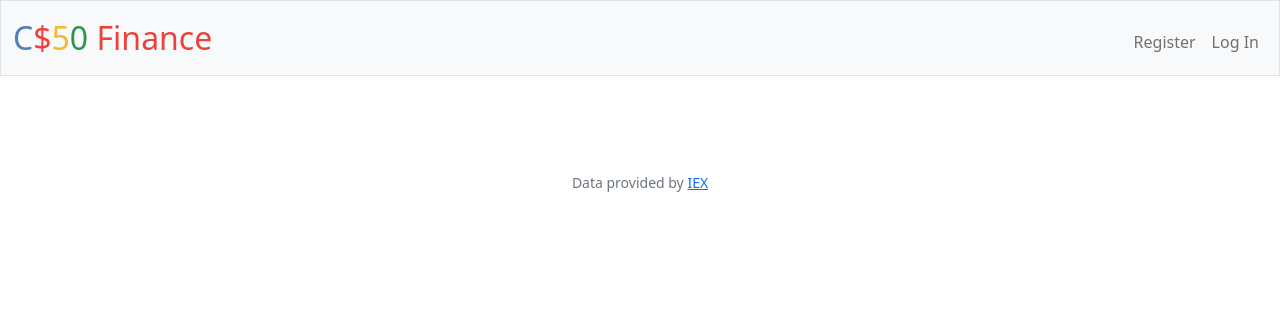
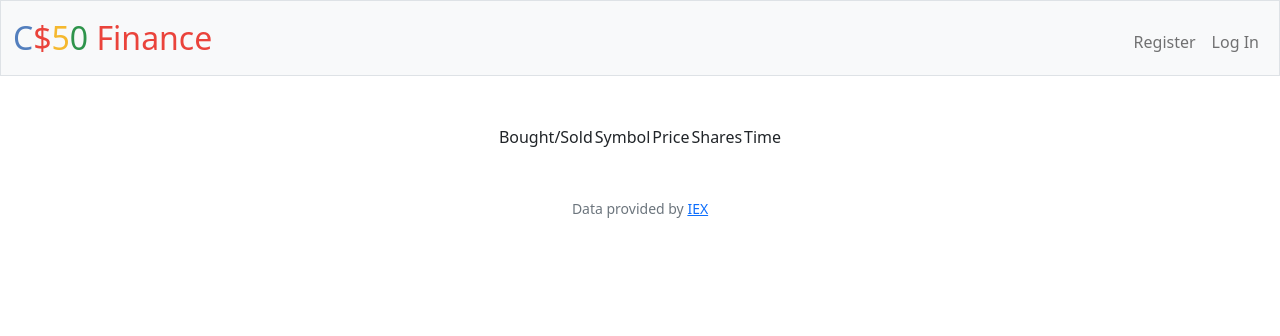
Before and after one commit to kumarpreetham09/CS50-Projects, a Flask app: template finance/templates/history.html in a window 1280 px wide. Shown: the top 336 px of the page. Run offline with Flask 3, Linux system fonts and the light colour scheme; the template is opened without the code that fills it, so the values that code supplies are empty; some libraries are stand-ins or nearby versions.

Commit message:
Tue, Jul 18, 2023, 10:24 PM +08:00

```diff
--- a/finance/app.py
+++ b/finance/app.py
@@ -106,7 +106,9 @@ def history():
 @app.route("/login", methods=["GET", "POST"])
 def login():
     """Log user in"""
-    data = db.execute("SELECT * FROM history;")
+    symbol = db.execute("SELECT symbol FROM history")
+    price = db.execute("SELECT symbol FROM history")
+    shares = db.execute("SELECT symbol FROM history")
     # Forget any user_id
     session.clear()
 
--- a/finance/templates/history.html
+++ b/finance/templates/history.html
@@ -5,5 +5,15 @@
 {% endblock %}
 
 {% block main %}
+<table>
+    <tr>
+        <td>Bought/Sold</td>
+        <td>Symbol</td>
+        <td>Price</td>
+        <td>Shares</td>
+        <td>Time</td>
+    </tr>
 
+
+</table>
 {% endblock %}
```
